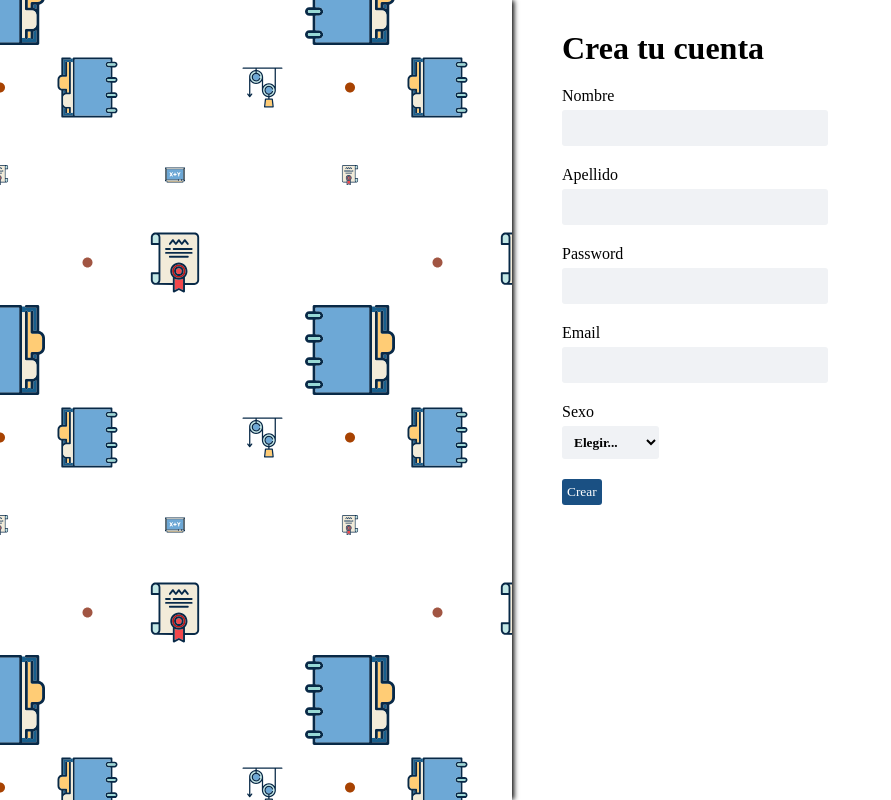
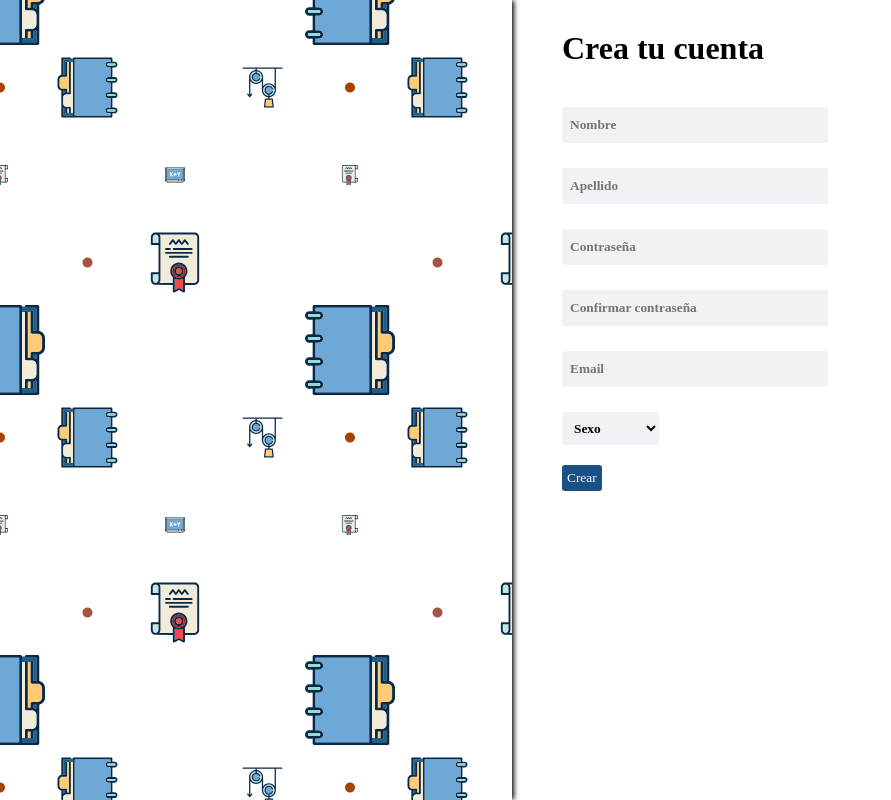
Before and after one commit to RamsPantoja/SII, a React (Create React App) app in the folder client/: page /teacher/register in a window 1280 px wide. Shown: the whole page, without its empty margins (0-891 px from the left). Built offline with nearby package versions, Linux system fonts and the light colour scheme; the HTML template or start-up script is replaced by a standard one.

Commit message:
Se esta implementando el validador de formulario para el componente, createUserTeacher, asi como la hoja de estilos del mismo.

```diff
--- a/client/src/components/create_user_student_form.js
+++ b/client/src/components/create_user_student_form.js
@@ -4,19 +4,19 @@ import { useMutation } from '@apollo/react-hooks';
 import './styles/create_user_form.css';
 //Hooks
 import useFormValidation from '../hooks/useFormValidation';
-import { stateSchema, validationSchema } from '../hooks/handleInputChange';
+import { stateSchemaStudent, validationSchemaStudent } from '../hooks/handleInputChange';
 //Mutations
 import { CREATE_STUDENT } from '../apolloclient/mutations';
 
 const CreateUserStudentForm = () => {
     //Hook de validacion del Formulario.
-    const [state, disable, handleOnChange ] = useFormValidation(stateSchema, validationSchema);
+    const [state, disable, handleOnChange ] = useFormValidation(stateSchemaStudent, validationSchemaStudent);
     const [createStudent, {data}] = useMutation(CREATE_STUDENT);
     const [err, setErr] = useState(false);
     const [confirmPasswordError, setConfirmPasswordError] = useState(false)
 
-    let inputErr = err ? <span className='span-err'>Todos los campos son obligatorios</span> : '';
-    let confirmPasswordErrorSpan = confirmPasswordError ? <span className='span-error-input'>La contraseña no coincide</span> : null;
+    const inputErr = err ? <span className='span-err'>Todos los campos son obligatorios</span> : '';
+    const confirmPasswordErrorSpan = confirmPasswordError ? <span className='span-error-input'>La contraseña no coincide.</span> : null;
 
     const { firstname, lastname, enrollment, email, password, gender, username, confirmpassword } = state;
 
@@ -34,7 +34,7 @@ const CreateUserStudentForm = () => {
     const errorEnrollment = enrollment.error ? 'input-register-error' : 'input-register';
     const errorEmail = email.error ? 'input-register-error' : 'input-register';
     const errorPassword = password.error ? 'input-register-error' : 'input-register';
-    const errorConfirmPassword = confirmpassword.error ? 'input-register-error' : 'input-register';
+    const errorConfirmPassword = confirmpassword.error || confirmPasswordError ? 'input-register-error' : 'input-register';
     const errorGender = gender.error ? 'input-select-gender-error' : 'input-select-gender';
     const errorUsername = username.error ? 'input-register-error' : 'input-register';
 
@@ -89,11 +89,11 @@ const CreateUserStudentForm = () => {
                     {errorUsernameSpan}
                 </div>
                 <div>
-                    <input className={errorPassword} placeholder='Password' type='password' name='password' value={password.value} onChange={handleOnChange}/>
+                    <input className={errorPassword} placeholder='Contraseña' type='password' name='password' value={password.value} onChange={handleOnChange}/>
                     {errorPasswordSpan}
                 </div>
                 <div>
-                    <input className={errorConfirmPassword} placeholder='Confirmar Password' type='password' value={confirmpassword.value} name='confirmpassword' onChange={handleOnChange}/>
+                    <input className={errorConfirmPassword} placeholder='Confirmar contraseña' type='password' value={confirmpassword.value} name='confirmpassword' onChange={handleOnChange}/>
                     {confirmPasswordErrorSpan || errorConfirmPasswordSpan}
                 </div>
                 <div>
--- a/client/src/components/create_user_teacher_form.js
+++ b/client/src/components/create_user_teacher_form.js
@@ -1,17 +1,24 @@
-import React from 'react';
+import React, { useState } from 'react';
 import { useMutation } from '@apollo/react-hooks';
 
 //Styles
 import './styles/create_user_form.css';
 
 //Hooks
-
+import useFormValidation from '../hooks/useFormValidation';
+import { stateSchemaTeacher, validationSchemaTeacher } from '../hooks/handleInputChange';
 
 //Mutations
 import { CREATE_TEACHER } from '../apolloclient/mutations';
 
 const CreateUserTeacherForm = () => {
     const [createTeacher, {data}] = useMutation(CREATE_TEACHER);
+    const [state, disable, handleOnChange] = useFormValidation(stateSchemaTeacher, validationSchemaTeacher);
+    const [err, setErr] = useState(false);
+
+    const errSpan = err ?  <span className='span-err'>Todos los campos son obligatorios</span> : null;
+
+    const { firstname, lastname, password, confirmpassword, email, gender } = state;
 
     return (
         <div className='register-form-subcontainer'>
@@ -19,23 +26,39 @@ const CreateUserTeacherForm = () => {
                 onSubmit={
                     (e) => {
                         e.preventDefault();
+                        if (disable) {
+                            setErr(true);
+                            return false;
+                        } else {
+                            setErr(false);
+                        }
+                        createTeacher({variables: { input: {
+                            firstname: firstname.value,
+                            lastname: lastname.value,
+                            password: password.value,
+                            email: email.value,
+                            gender: gender.value
+                        }}});
                     }}>
+                <div>{errSpan}</div>
                 <div>
-                    <label>Nombre<input type='text' className='input-register' name='firstname' /></label>
+                    <input placeholder='Nombre' type='text' className='input-register' name='firstname' value={firstname.value} onChange={handleOnChange}/>
                 </div>
                 <div>
-                    <label>Apellido<input type='text' className='input-register' name='lastname' /></label>
+                   <input placeholder='Apellido' type='text' className='input-register' name='lastname' value={lastname.value} onChange={handleOnChange}/>
                 </div>
                 <div>
-                    <label>Password<input type='password' className='input-register' name='password' /></label>
+                    <input placeholder='Contraseña' type='password' className='input-register' name='password' value={password.value} onChange={handleOnChange}/>
                 </div>
                 <div>
-                    <label>Email<input type='email' className='input-register' name='email' /></label>
+                    <input placeholder='Confirmar contraseña' type='password' className='input-register' name='confirmpassword' value={confirmpassword.value} onChange={handleOnChange}/>
                 </div>
                 <div>
-                    <label>Sexo</label>
-                    <select className='input-select-gender' name='gender' >
-                        <option value=''>Elegir...</option>
+                    <input placeholder='Email' type='email' className='input-register' name='email' value={email.value} onChange={handleOnChange}/>
+                </div>
+                <div>
+                    <select className='input-select-gender' name='gender' value={gender.value} onChange={handleOnChange}>
+                        <option value=''>Sexo</option>
                         <option value='HOMBRE'>HOMBRE</option>
                         <option value='MUJER'>MUJER</option>
                     </select>
--- a/client/src/hooks/handleInputChange.js
+++ b/client/src/hooks/handleInputChange.js
@@ -1,4 +1,4 @@
-export const stateSchema = {
+export const stateSchemaStudent = {
     firstname: { value:'', error: ''},
     lastname: { value: '', error: ''},
     username: { value: '', error: ''},
@@ -9,18 +9,27 @@ export const stateSchema = {
     gender: { value: '', error: ''}
 }
 
-export const validationSchema = {
+export const stateSchemaTeacher = {
+    firstname: { value: '', error: ''},
+    lastname: { value: '', error: ''},
+    password: { value: '', error: ''},
+    email: { value: '', error: ''},
+    gender: { value: '', error: ''},
+    confirmpassword: { value: '', error: ''}
+}
+
+export const validationSchemaStudent = {
     firstname: {
         required: true,
         validator: {
-            regEx: /^[A-ZÁÉÍÓÚñáéíóúÑ]+[A-Za-zÁÉÍÓÚñáéíóúÑ\'.\s]*[A-Za-zÁÉÍÓÚñáéíóúÑ.]$/,
+            regEx: /^[A-Za_zÁÉÍÓÚñáéíóúÑ]+[A-Za-zÁÉÍÓÚñáéíóúÑ\'.\s]*[A-Za-zÁÉÍÓÚñáéíóúÑ.]$/,
             error: 'No debe contener espacios al principio/final, caracteres especiales, numeros.'
         }
     },
     lastname: {
         required: true,
         validator: {
-            regEx: /^[A-ZÁÉÍÓÚñáéíóúÑ]+[A-Za-zÁÉÍÓÚñáéíóúÑ\'.\s]*[A-Za-zÁÉÍÓÚñáéíóúÑ.]$/,
+            regEx: /^[A-Za_zÁÉÍÓÚñáéíóúÑ]+[A-Za-zÁÉÍÓÚñáéíóúÑ\'.\s]*[A-Za-zÁÉÍÓÚñáéíóúÑ.]$/,
             error: 'No debe contener espacios al principio/final, caracteres especiales, numeros.'
         }
     },
@@ -59,3 +68,36 @@ export const validationSchema = {
         required: true
     }
 }
+
+export const validationSchemaTeacher = {
+    firstname: {
+        required: true,
+        validator: {
+            regEx: /^[A-Za_zÁÉÍÓÚñáéíóúÑ]+[A-Za-zÁÉÍÓÚñáéíóúÑ\'.\s]*[A-Za-zÁÉÍÓÚñáéíóúÑ.]$/,
+            error: 'No debe contener espacios al principio/final, caracteres especiales, numeros.'
+        }
+    },
+    lastname: {
+        required: true,
+        validator: {
+            regEx: /^[A-Za_zÁÉÍÓÚñáéíóúÑ]+[A-Za-zÁÉÍÓÚñáéíóúÑ\'.\s]*[A-Za-zÁÉÍÓÚñáéíóúÑ.]$/,
+            error: 'No debe contener espacios al principio/final, caracteres especiales, numeros.'
+        }
+    },
+    password: {
+        required:true,
+        validator: {
+            regEx: /^[\w.-\s]{6,}$/,
+            error: 'Minimo 6 digitos, sin caracteres especiales.'
+        }
+    },
+    email: {
+        required: true
+    },
+    confirmpassword: {
+        required: true
+    },
+    gender: {
+        required: true
+    }
+}
```
